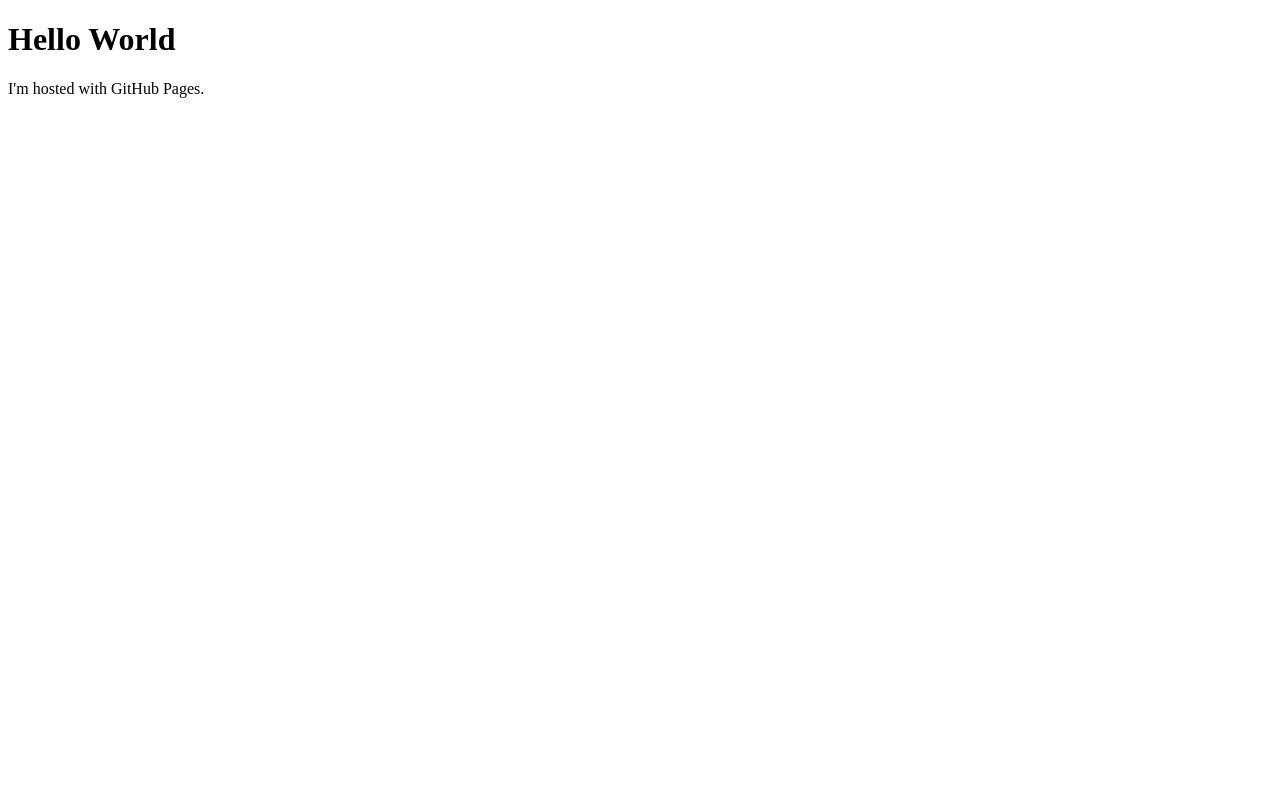
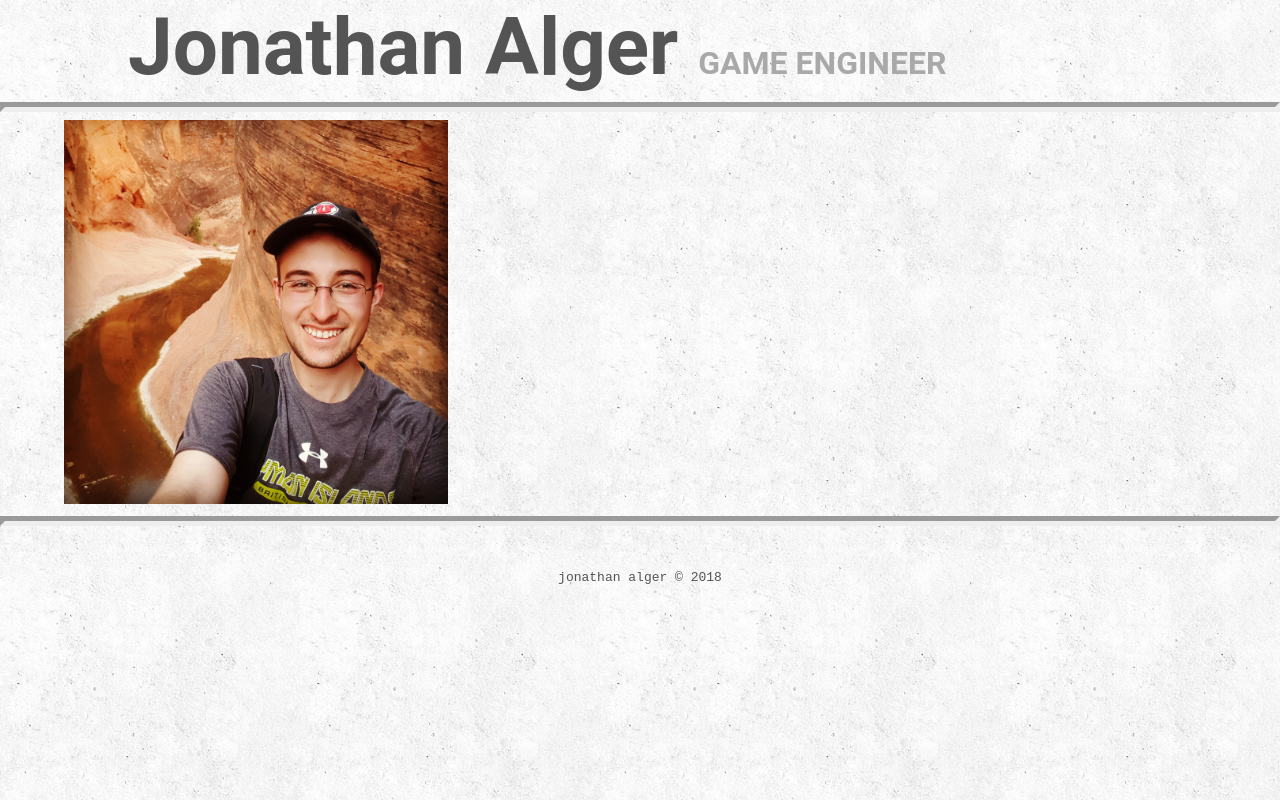
Before and after one commit to jonalger5/jonalger5.github.io, a plain HTML site: page index.html in a window 1280 px wide. Drawn offline with Linux system fonts and the light colour scheme.

Commit message:
Added Name, Portrait

```diff
--- a/index.html
+++ b/index.html
@@ -1,7 +1,30 @@
 <!DOCTYPE html>
 <html>
+
+<head>
+	<title>Jonathan Alger</title>
+	<link rel="stylesheet" href="style.css">
+	<meta name="viewport" content="width=device-width, initial-scale=1.0">
+</head>
 <body>
-<h1>Hello World</h1>
-<p>I'm hosted with GitHub Pages.</p>
+	<div class="grid-main">
+		<header class="grid-header">
+			<span class="name">
+                    <h1> Jonathan Alger </h1>
+                    <h2> GAME ENGINEER </h2>
+			</span>
+			<span class="links">
+			</span>
+		</header>
+
+		<div class="media about-me">
+			<hr>
+			<img class="align-self-center mr-3" src="Images/portrait.jpg" alt="Me">
+			<hr>
+		</div>
+		<footer class="grid-foot">
+			<p><pre class="tab">jonathan alger &copy; 2018</pre></p>
+		</footer>
+	</div>
 </body>
 </html>
--- /dev/null
+++ b/style.css
@@ -0,0 +1,124 @@
+h1 {
+    font-size: 80px;
+    color: #545454;
+    display: inline;
+}
+
+h2 {
+    font-size: 32px;
+    display: inline;
+    font-weight: 700;
+    color: #A9A9A9;
+}
+
+h3 {
+    font-family: 'Roboto', sans-serif;
+    margin: 0px;
+    color: #545454;
+    font-size: 32px;
+}
+
+h4 {
+    font-family: 'Roboto', sans-serif;
+    margin: 0px;
+    color: #545454;
+    font-size: 24px;
+}
+
+p {
+    font-size: 20;
+    font-weight: 700;
+}
+
+hr {
+    display: block;
+    border-style: inset;
+    border-width: 5px;
+    color: #5b9bd5;
+}
+
+body {
+    /* background-color: #EFEFEF; */
+	background-image: url('Images/background.png');
+	background-repeat: repeat;
+    background-repeat: repeat;
+    font-family: 'Montserrat', sans-serif;
+    margin: 0px;
+    padding: 0px;
+}
+
+
+.name {
+    margin-left: 10%;
+}
+
+.grid-header {
+    display: flex;
+    justify-content: space-between;
+    grid-area: hb;
+    font-family: 'Roboto', sans-serif;
+}
+
+.about-me {
+    grid-area: am;
+    margin: auto;
+}
+
+.about-me > img {
+    padding-left: 5%;
+    padding-right: 5%;
+    width: 30%;
+}
+
+.about-img img {
+    padding-top: 12%;
+    padding-bottom: 12%;
+    display: block;
+    margin: auto;
+    width: 60%;
+}
+
+.grid-foot {
+    grid-area: ff;
+    color: #545454;
+    padding-top: 20px;
+    text-align: center;
+}
+
+.grid-foot a {
+    color: #545454;
+    text-decoration: none;
+}
+
+.grid-main {
+    display: grid;
+    align-items: stretch;
+	grid-template-columns: repeat(12, 1fr) ;
+    grid-template-rows: auto;
+    grid-template-areas:
+        "hb hb hb hb hb hb hb hb hb hb hb hb"
+        "am am am am am am am am am am am am"
+        "pb pb pb pb pb pb pb pb pb pb pb pb"
+        " . mp mp mp mp mp mp mp mp mp mp  ."
+        " . pg pg pg pg pg pg pg pg pg pg  ."
+        "xp xp xp xp xp xp xp xp xp xp xp xp"
+        ".  x3 x3 x5 x5 x5 x5 x5 x5 x5 x5  ."
+        "x1 x1 x1 x1 x2 x2 x2 x2 x4 x4 x4  ."
+		"ff ff ff ff ff ff ff ff ff ff ff ff"
+}
+
+.grid-projects {
+    grid-area: pb;
+    background-color: #5b9bd5;
+    padding-left: 10%;
+}
+
+.links {
+    margin-right: 10%;
+    padding-top: 25px;
+}
+
+.links a {
+    padding-right: 10px;
+    padding-left: 10px;
+}
```
Also changed, not shown: Images/background.png (added), Images/portrait.jpg (added).
